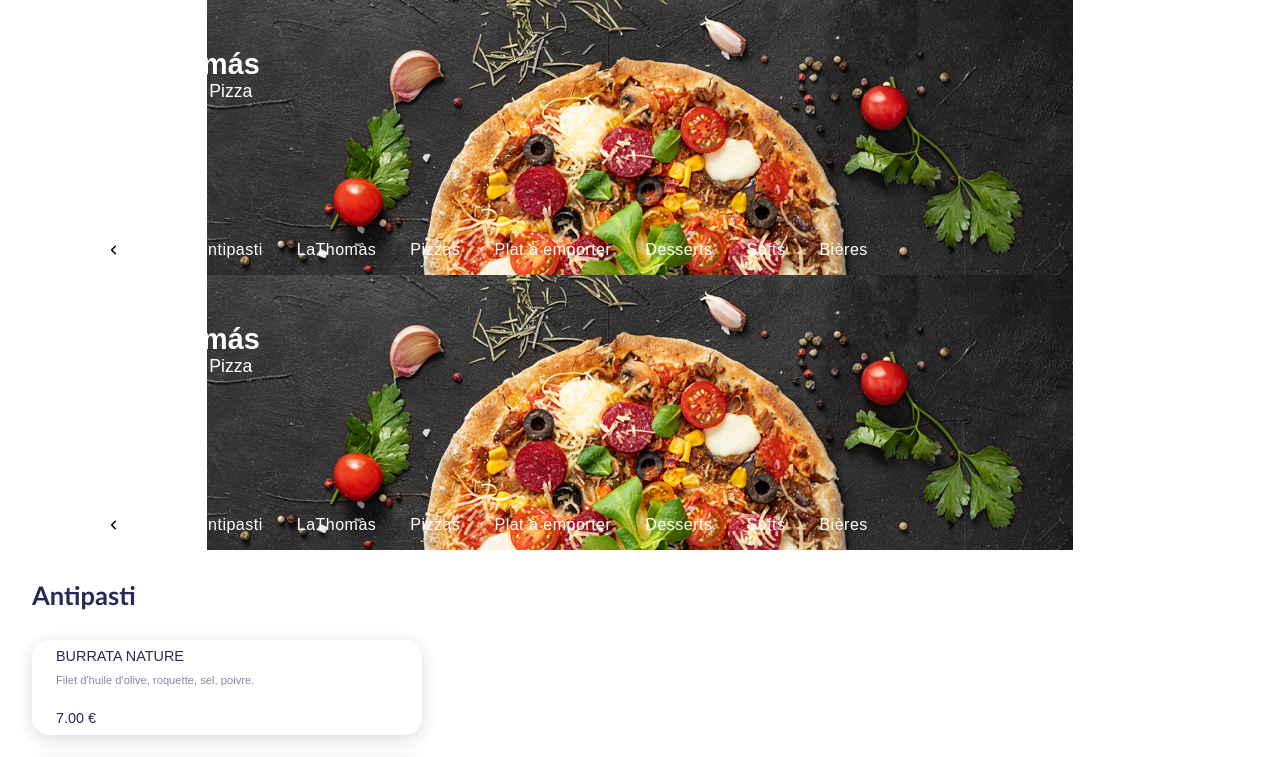
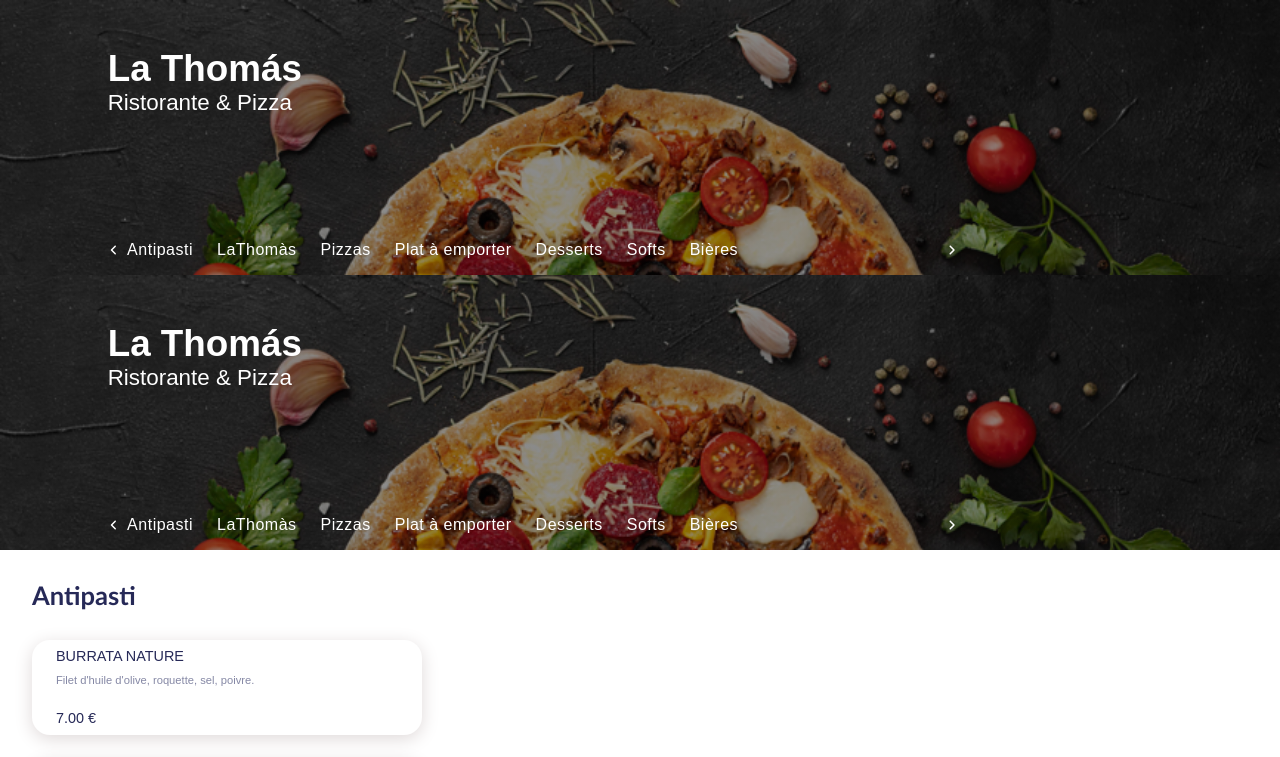
Before and after one commit to lcsaloonn/commande-en-ligne, a React (Create React App) app: page / in a window 1280 px wide. Shown: the top 757 px of the page. Built offline with nearby package versions, Linux system fonts and the light colour scheme.

Commit message:
correction to sm format

```diff
--- a/src/components/base/navbar/navbar.component.tsx
+++ b/src/components/base/navbar/navbar.component.tsx
@@ -27,8 +27,8 @@ export function NavBarComponent() {
   }, [isScroll]);
 
   return (
-    <div className="nav-bar grid grid-cols-6 md:grid-cols-12 gap-3" ref={menu}>
-      <div className="col-start-2 col-end-4 md:col-end-9 lg:col-end-10 flex flex-col">
+    <div className="nav-bar grid grid-cols-9 md:grid-cols-12 gap-3" ref={menu}>
+      <div className="col-start-2 col-end-9 md:col-end-9 lg:col-end-10 flex flex-col">
         <div className="nav-bar-title">
           <span>La Thomás</span>
           <span>Ristorante & Pizza</span>
--- a/src/components/base/navbar/navbar.scss
+++ b/src/components/base/navbar/navbar.scss
@@ -3,9 +3,11 @@
 .nav-bar {
   height: 275px;
   justify-content: space-between;
-  background-image: url("../../../../public/assets/img/header-img.png");
   background-position: top 0px center;
   background-repeat: no-repeat;
+  background: linear-gradient(0deg, rgba(3, 3, 3, 0.438), rgba(2, 2, 2, 0.473)),
+    url("../../../../public/assets/img/header-img.png");
+  background-size: cover;
 
   @screen md {
     background-image: linear-gradient(
@@ -25,13 +27,13 @@
         color: var(--color-dark-blue);
       }
       &:nth-child(1) {
-        @include mixins.text-format(1.8rem, normal, normal, 800);
+        @include mixins.text-format(2.3rem, normal, normal, 800);
         @screen md {
           @include mixins.text-format(2.5rem, normal, normal, 800);
         }
       }
       &:nth-child(2) {
-        @include mixins.text-format(1.1rem, normal, normal);
+        @include mixins.text-format(1.4rem, normal, normal);
         @screen md {
           @include mixins.text-format(1.6rem, normal, normal);
         }
--- a/src/components/composite/links/link-underline-annimate/text-underline-animation.scss
+++ b/src/components/composite/links/link-underline-annimate/text-underline-animation.scss
@@ -5,8 +5,7 @@
   color: var(--color-white);
   font-family: Nunito Sans, sans-serif;
   letter-spacing: 0.5px;
-  margin: 0 12px;
-  padding: 5px 5px;
+  padding: 5px 0;
   @screen md {
     color: var(--color-red);
   }
--- a/src/components/composite/nav-bar-scroll/navBarScroll.component.tsx
+++ b/src/components/composite/nav-bar-scroll/navBarScroll.component.tsx
@@ -23,7 +23,7 @@ export function NavBarScrollComponent({
     <div className="nav-bar-scroll">
       <FontAwesomeIcon
         icon={faAngleLeft}
-        className="nav-bar-scroll-icons"
+        className="nav-bar-scroll-icons pr-2"
         onClick={() => slide("left")}
       />
       <div className="nav-bar-scroll-items scrollbar-hide" ref={slider}>
@@ -33,7 +33,7 @@ export function NavBarScrollComponent({
       </div>
       <FontAwesomeIcon
         icon={faAngleRight}
-        className="nav-bar-scroll-icons"
+        className="nav-bar-scroll-icons pl-2"
         onClick={() => slide("right")}
       />
     </div>
--- a/src/components/composite/nav-bar-scroll/navBarScroll.scss
+++ b/src/components/composite/nav-bar-scroll/navBarScroll.scss
@@ -8,11 +8,10 @@
     display: flex;
     width: 100%;
     overflow-x: scroll;
-    overflow-y: auto;
+    gap: 24px;
     white-space: nowrap;
     scroll-behavior: smooth;
     padding: 12px 0;
-    justify-content: center;
     text-align: center;
     margin: auto;
   }
@@ -21,6 +20,10 @@
     height: 12px;
     width: 12px;
     margin: auto;
+    color: var(--color-white);
+    @screen md {
+      color: var(--color-dark-blue);
+    }
 
     @screen lg {
       display: none;
```
